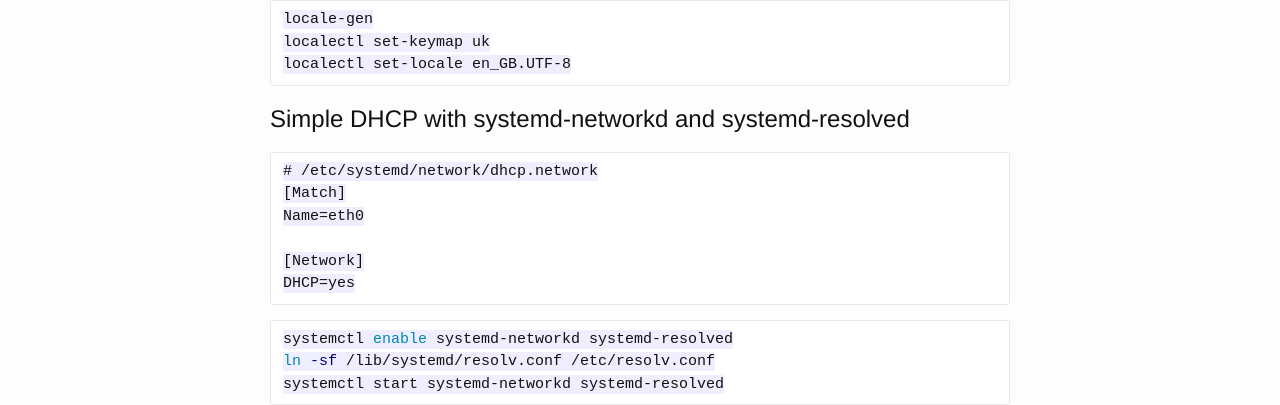
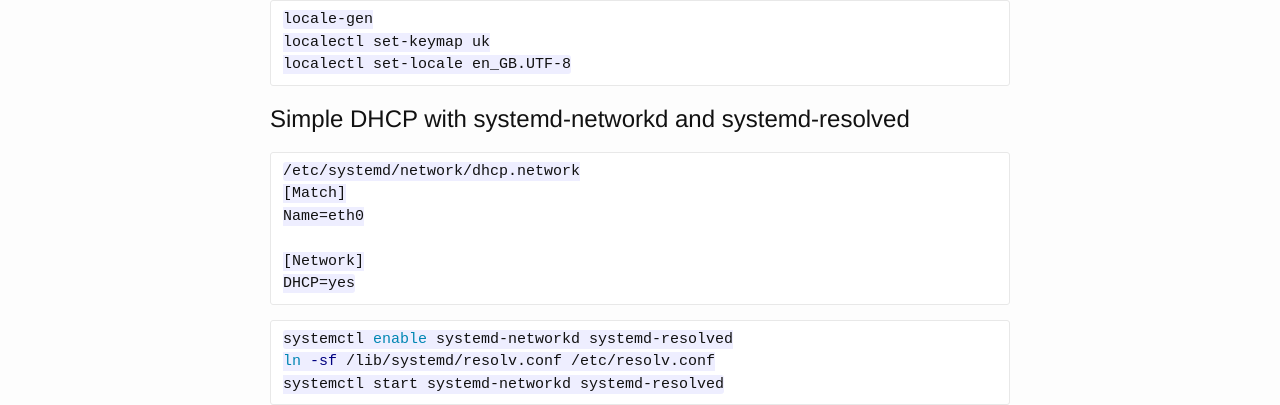
Before and after one commit to xocekim/blog, a Jekyll site: the page built from _posts/2020-10-01-simple-arch-setup-efistub.markdown, in a window 1280 px wide. Shown: the part 713-1118 px from the top of the page. Built offline with Jekyll 4.4.1, drawn with Linux system fonts in a browser that asks for light colours.

````diff
--- a/_posts/2020-10-01-simple-arch-setup-efistub.markdown
+++ b/_posts/2020-10-01-simple-arch-setup-efistub.markdown
@@ -38,7 +38,7 @@ localectl set-locale en_GB.UTF-8
 
 # Simple DHCP with systemd-networkd and systemd-resolved
 ```text
-# /etc/systemd/network/dhcp.network
+/etc/systemd/network/dhcp.network
 [Match]
 Name=eth0
 
````
